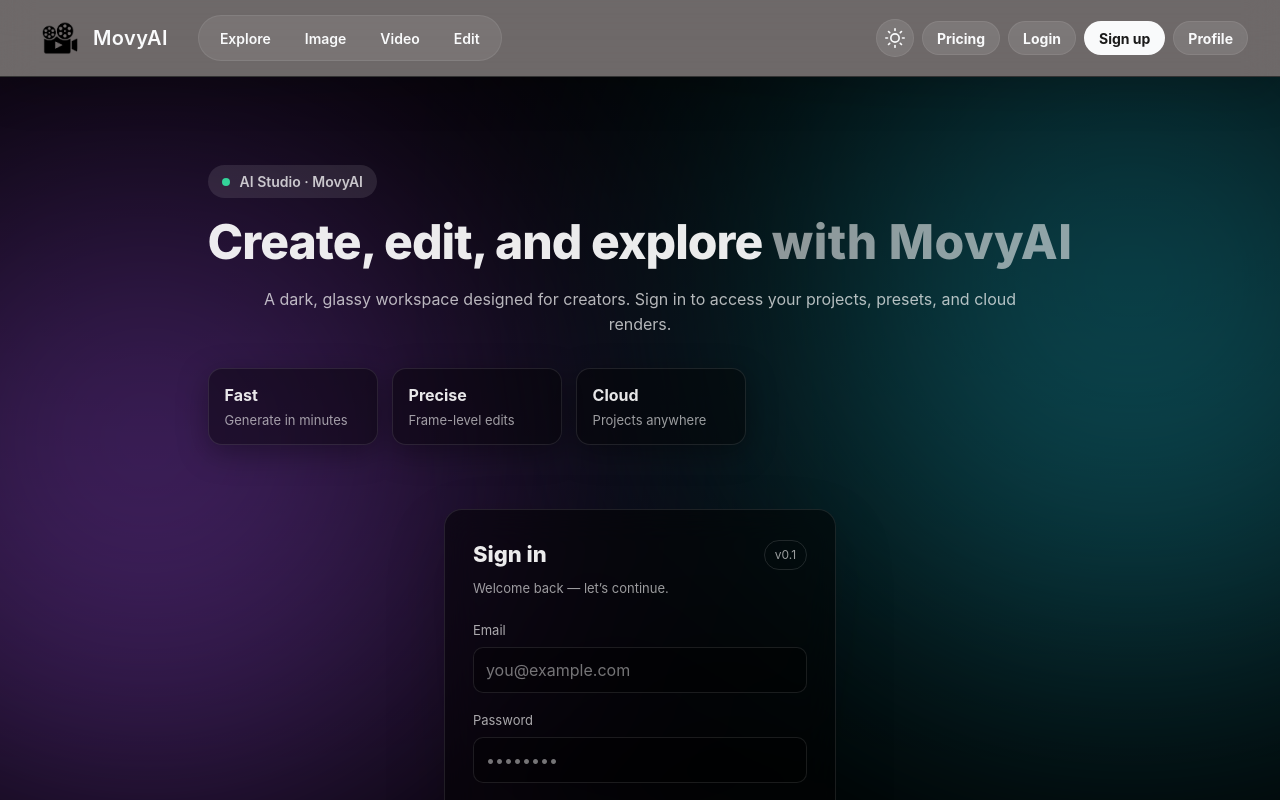
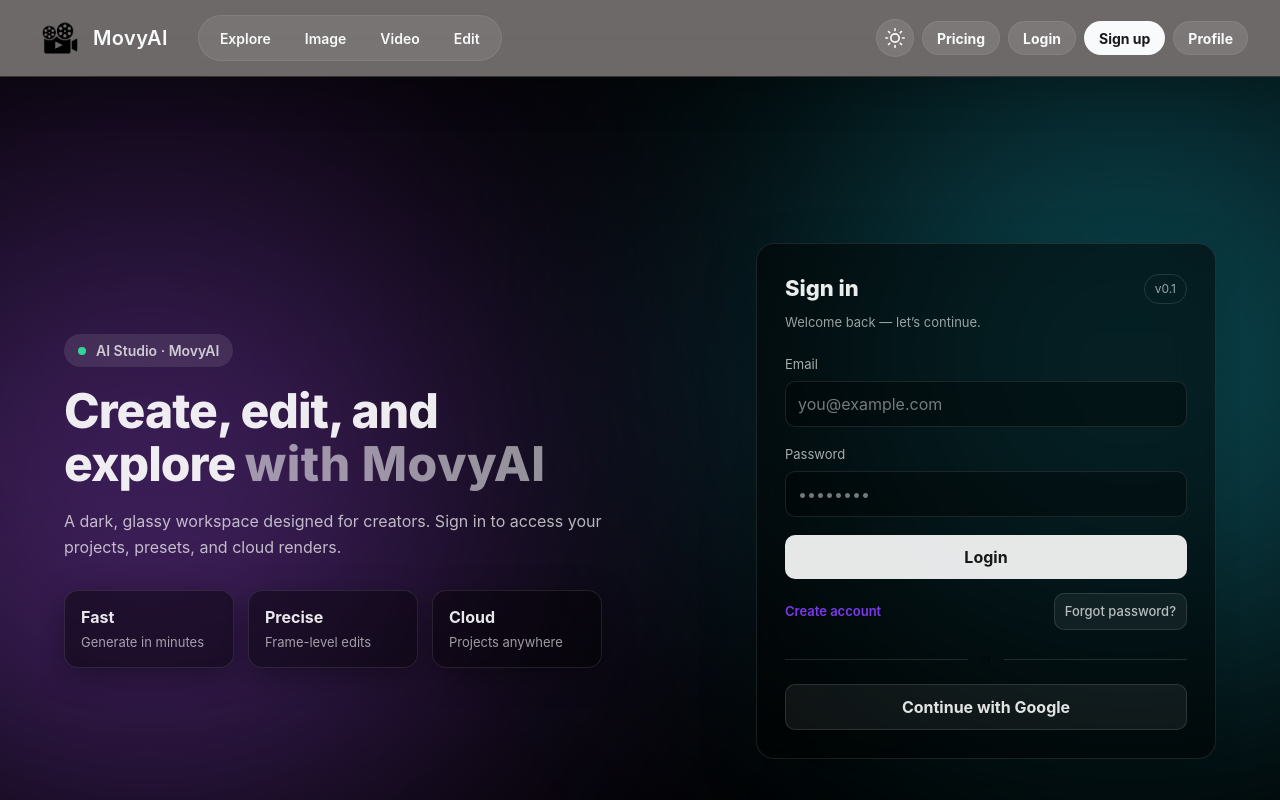
Before and after one commit to patt2005/video-ai-front, a React (Vite) app: page /login in a window 1280 px wide. Shown: the top 800 px of the page. Built offline with nearby package versions, Linux system fonts and the light colour scheme.

Commit message:
Fix login layout conflict; remove pricing override; restore stable login + pricing

```diff
--- a/src/Pages/Login/Login.css
+++ b/src/Pages/Login/Login.css
@@ -56,3 +56,32 @@
 .auth-button:hover {
   opacity: 0.9;
 }
+
+/* --- HARD DESKTOP OVERRIDES (fix pentru layout split) --- */
+@media (min-width: 981px) {
+  .login-container {
+    display: grid !important;
+    grid-template-columns: 1.1fr 0.9fr !important;
+    align-items: center !important;
+    gap: 56px !important;
+  }
+
+  .login-left {
+    text-align: left !important;
+  }
+
+  .login-title,
+  .login-subtitle {
+    text-align: left !important;
+    margin-left: 0 !important;
+    margin-right: 0 !important;
+  }
+
+  .login-features {
+    grid-template-columns: repeat(3, minmax(0, 1fr)) !important;
+  }
+
+  .login-right {
+    justify-content: flex-end !important;
+  }
+}
--- a/src/Pages/Pricing/Pricing.css
+++ b/src/Pages/Pricing/Pricing.css
@@ -1,9 +1,10 @@
+/* PRICING — stable version (works with your existing login/index.css setup) */
+
 .pricing-wrap{
   width: 100%;
   max-width: 1200px;
   margin: -40px auto 0 auto;
 }
-
 
 .pricing-header{
   display: grid;
@@ -13,6 +14,7 @@
   text-align: center;
 }
 
+/* Grid */
 .pricing-grid{
   margin: 40px auto 0 auto;
   display: grid;
@@ -21,6 +23,7 @@
   justify-content: center;
 }
 
+/* Card */
 .pricing-card{
   border-radius: 22px;
   padding: 28px;
@@ -42,6 +45,7 @@
   gap: 10px;
 }
 
+/* Text: we use the login vars that already exist in your index.css */
 .pricing-name{
   font-size: 18px;
   font-weight: 900;
@@ -147,6 +151,7 @@
   }
 }
 
+/* Theme vars (local to Pricing page) */
 html[data-theme="light"]{
   --pricing-card-bg: rgba(255,255,255,0.78);
   --pricing-border: rgba(15, 23, 42, 0.18);
@@ -186,28 +191,3 @@
   --pricing-featured-btn-bg: rgba(255,255,255,0.92);
   --pricing-featured-btn-text: #0b1220;
 }
-
-.login-page .login-container{
-  grid-template-columns: 1fr !important;
-  justify-items: center;
-  max-width: 1200px;
-}
-
-.pricing-wrap{
-  width: 100%;
-  display: grid;
-  justify-items: center;
-}
-
-.pricing-header{
-  width: 100%;
-  max-width: 760px;
-  margin: 0 auto;
-  text-align: center;
-}
-
-.login-subtitle{
-  margin: 0 auto;
-  max-width: 760px;
-  text-align: center;
-}
```
